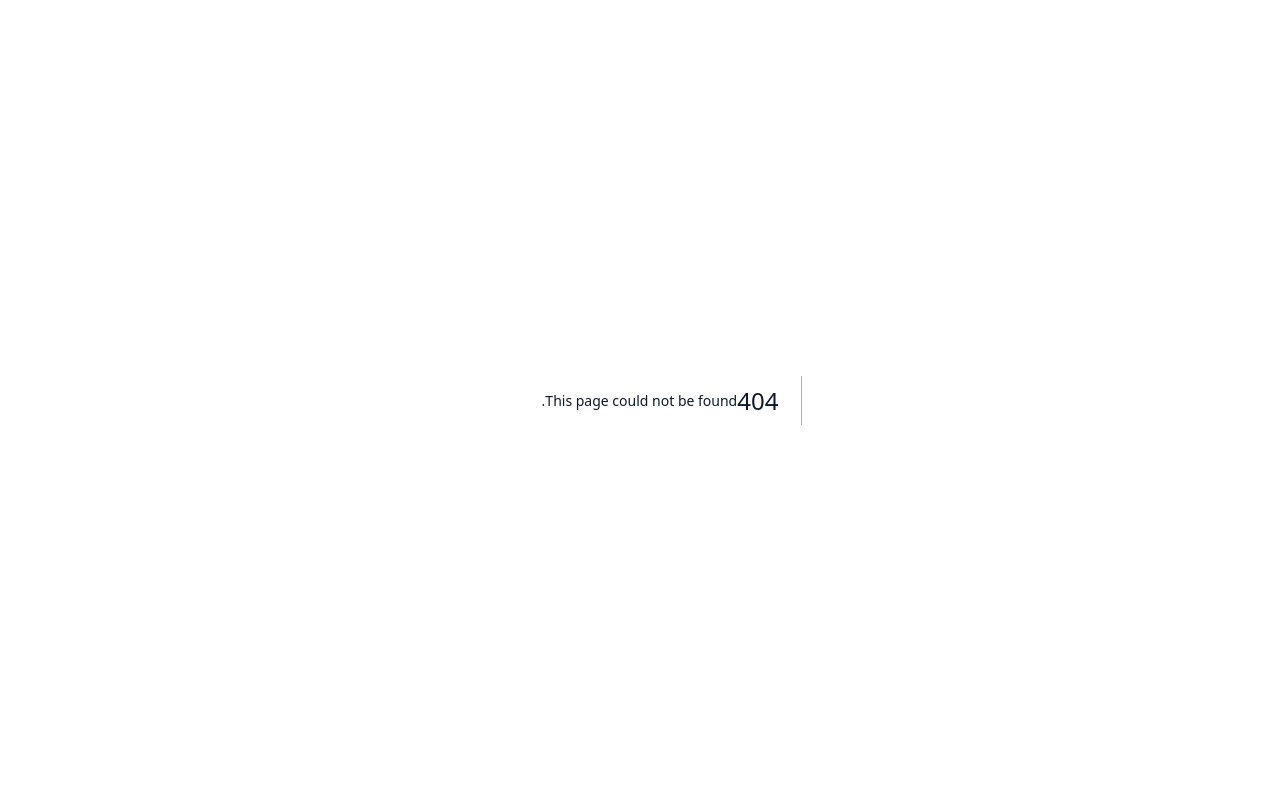
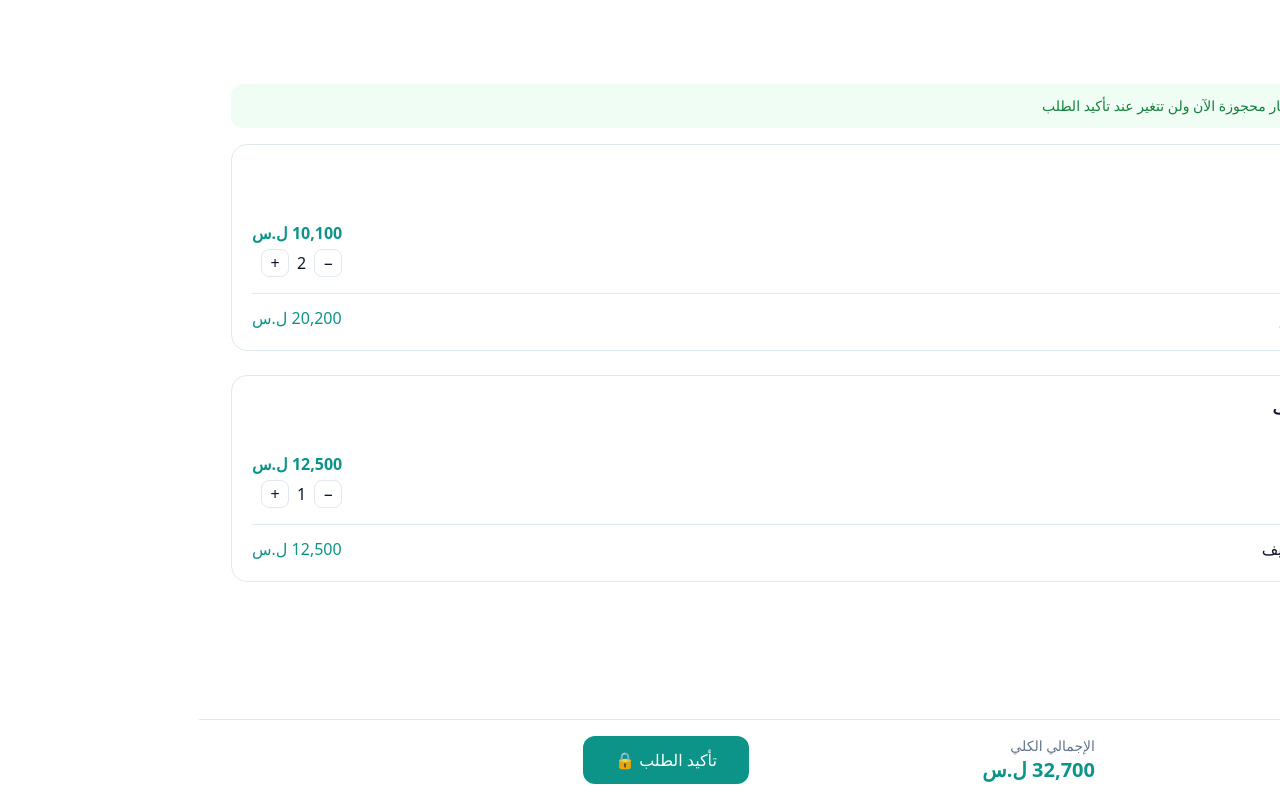
Before and after one commit to fawaz093k-lgtm/dawaak-platform, a Next.js app: page /cart in a window 1280 px wide. Before the commit this address had no page. Built offline with nearby package versions, Linux system fonts and the light colour scheme.

Commit message:
Add multi-warehouse cart page

```diff
--- /dev/null
+++ b/app/cart/page.tsx
@@ -0,0 +1,94 @@
+export default function CartPage() {
+  return (
+    <main className="min-h-screen p-4 md:p-8 pb-28">
+      <header className="flex items-center gap-3 mb-6">
+        <a href="/" className="text-accent">←</a>
+        <h1 className="text-xl font-bold">سلة المشتريات</h1>
+      </header>
+
+      <div className="mb-4 p-3 rounded-xl bg-green-50 dark:bg-green-900/20 text-green-700 dark:text-green-300 text-sm flex items-center gap-2">
+        <span>✓</span>
+        <span>أسعارك مؤمنة — الأسعار محجوزة الآن ولن تتغير عند تأكيد الطلب</span>
+      </div>
+
+      {/* Warehouse 1 */}
+      <div className="mb-6 p-5 rounded-2xl bg-[var(--card-bg)] border border-[var(--border)]">
+        <div className="flex items-center gap-2 mb-4">
+          <div className="w-8 h-8 rounded-lg bg-accent/10 flex items-center justify-center text-accent">🏪</div>
+          <div>
+            <h2 className="font-bold">مستودع الفواز</h2>
+            <p className="text-xs text-[var(--text-secondary)]">دمشق</p>
+          </div>
+        </div>
+
+        <div className="space-y-4">
+          <div className="flex justify-between items-center">
+            <div>
+              <p className="font-medium">اتورفاستاتين 10 ملغ</p>
+              <p className="text-sm text-[var(--text-secondary)]">ابن الهيثم</p>
+            </div>
+            <div className="text-left">
+              <p className="font-semibold text-accent">10,100 ل.س</p>
+              <div className="flex items-center gap-2 mt-1">
+                <button className="w-7 h-7 rounded-lg border border-[var(--border)]">−</button>
+                <span>2</span>
+                <button className="w-7 h-7 rounded-lg border border-[var(--border)]">+</button>
+              </div>
+            </div>
+          </div>
+        </div>
+
+        <div className="mt-4 pt-3 border-t border-[var(--border)] flex justify-between font-medium">
+          <span>إجمالي مستودع الفواز</span>
+          <span className="text-accent">20,200 ل.س</span>
+        </div>
+      </div>
+
+      {/* Warehouse 2 */}
+      <div className="mb-6 p-5 rounded-2xl bg-[var(--card-bg)] border border-[var(--border)]">
+        <div className="flex items-center gap-2 mb-4">
+          <div className="w-8 h-8 rounded-lg bg-accent/10 flex items-center justify-center text-accent">🏪</div>
+          <div>
+            <h2 className="font-bold">مستودع الجلجيف</h2>
+            <p className="text-xs text-[var(--text-secondary)]">حلب</p>
+          </div>
+        </div>
+
+        <div className="space-y-4">
+          <div className="flex justify-between items-center">
+            <div>
+              <p className="font-medium">فالسارتان 80 ملغ</p>
+              <p className="text-sm text-[var(--text-secondary)]">ابن الهيثم</p>
+            </div>
+            <div className="text-left">
+              <p className="font-semibold text-accent">12,500 ل.س</p>
+              <div className="flex items-center gap-2 mt-1">
+                <button className="w-7 h-7 rounded-lg border border-[var(--border)]">−</button>
+                <span>1</span>
+                <button className="w-7 h-7 rounded-lg border border-[var(--border)]">+</button>
+              </div>
+            </div>
+          </div>
+        </div>
+
+        <div className="mt-4 pt-3 border-t border-[var(--border)] flex justify-between font-medium">
+          <span>إجمالي مستودع الجلجيف</span>
+          <span className="text-accent">12,500 ل.س</span>
+        </div>
+      </div>
+
+      {/* Total + Confirm */}
+      <div className="fixed bottom-0 left-0 right-0 p-4 bg-[var(--card-bg)] border-t border-[var(--border)]">
+        <div className="max-w-lg mx-auto flex items-center justify-between gap-4">
+          <div>
+            <p className="text-sm text-[var(--text-secondary)]">الإجمالي الكلي</p>
+            <p className="text-xl font-bold text-accent">32,700 ل.س</p>
+          </div>
+          <button className="px-8 py-3 rounded-xl bg-accent text-white font-medium hover:bg-accent-hover transition">
+            تأكيد الطلب 🔒
+          </button>
+        </div>
+      </div>
+    </main>
+  );
+}
```
